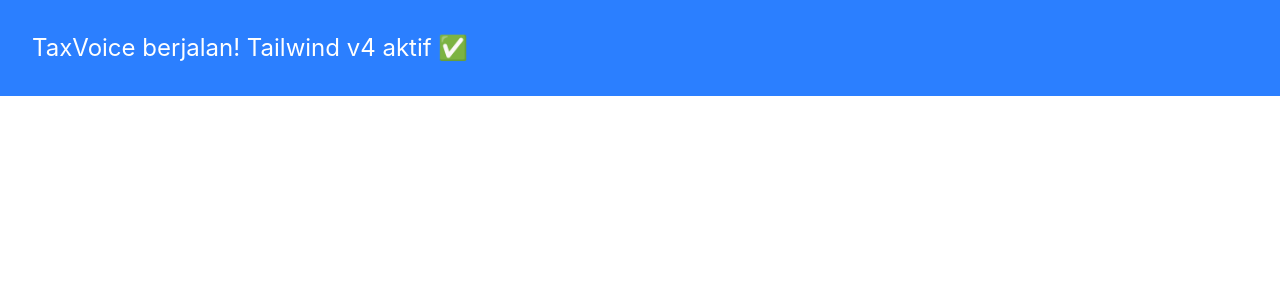
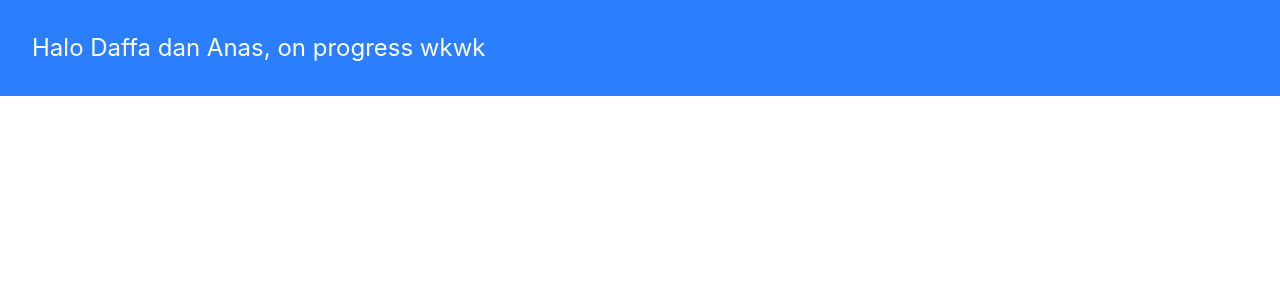
Before and after one commit to diodoarrahman/taxvoice, a React (Vite) app: page / in a window 1280 px wide. Shown: the top 300 px of the page. Built offline with nearby package versions, Linux system fonts and the light colour scheme.

Commit message:
ADD salam ke daffa dan anas

```diff
--- a/src/App.jsx
+++ b/src/App.jsx
@@ -7,7 +7,7 @@ import './App.css'
 function App() {
   return (
     <div className="bg-blue-500 text-white text-2xl p-8">
-      TaxVoice berjalan! Tailwind v4 aktif ✅
+      Halo Daffa dan Anas, on progress wkwk
     </div>
   )
 }
```
